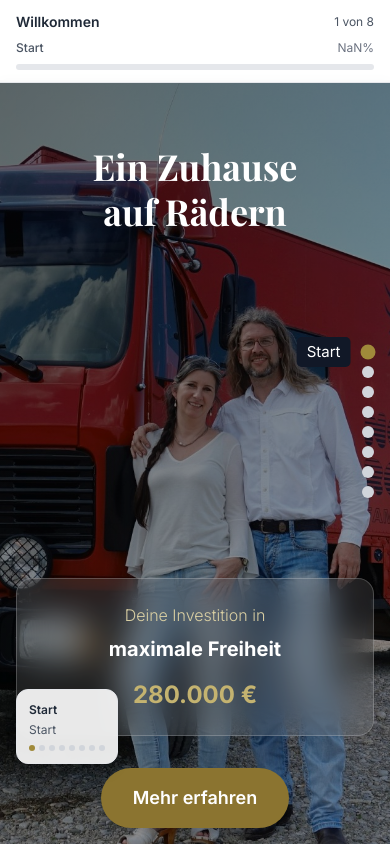
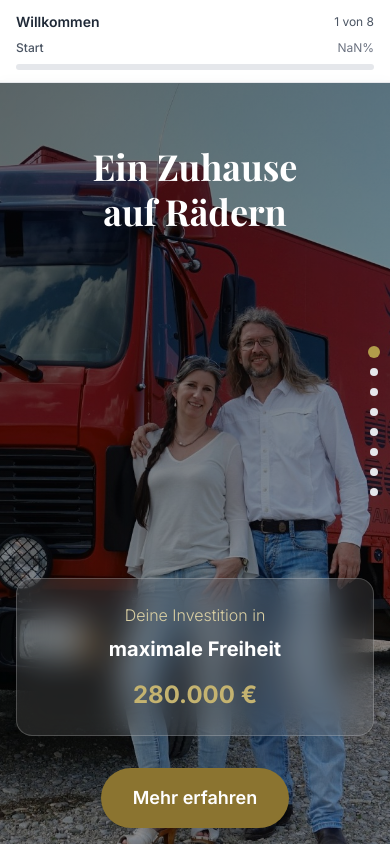
Before and after one commit to build-with-chris/noRootsTruck, a Next.js app: page / in a window 390 px wide. Shown: the top 844 px of the page. Built offline with nearby package versions, Linux system fonts and the light colour scheme.

Commit message:
small adjustments

```diff
--- a/src/components/MobileProgressIndicator.tsx
+++ b/src/components/MobileProgressIndicator.tsx
@@ -73,9 +73,9 @@ export default function MobileProgressIndicator() {
         </div>
       </div>
 
-      {/* Chapter Dots Navigation */}
-      <div className="lg:hidden fixed right-4 top-1/2 transform -translate-y-1/2 z-40">
-        <div className="flex flex-col space-y-2">
+      {/* Chapter Dots Navigation - Dezenter */}
+      <div className="lg:hidden fixed right-3 top-1/2 transform -translate-y-1/2 z-30">
+        <div className="flex flex-col space-y-3">
           {chapters.map((chapter, index) => (
             <button
               key={chapter.id}
@@ -85,43 +85,18 @@ export default function MobileProgressIndicator() {
                   element.scrollIntoView({ behavior: 'smooth' })
                 }
               }}
-              className={`group relative w-3 h-3 rounded-full transition-all duration-200 ${
+              className={`group relative w-2 h-2 rounded-full transition-all duration-300 ${
                 currentChapter === index
-                  ? 'bg-primary-500 scale-125'
-                  : 'bg-gray-300 hover:bg-gray-400'
+                  ? 'bg-primary-400 scale-150 shadow-sm'
+                  : 'bg-gray-200 hover:bg-gray-300'
               }`}
             >
-              {/* Tooltip on hover */}
-              <div className={`absolute right-5 top-1/2 transform -translate-y-1/2 bg-gray-900 text-white text-xs px-2 py-1 rounded opacity-0 group-hover:opacity-100 transition-opacity duration-200 whitespace-nowrap ${
-                currentChapter === index ? 'opacity-100' : ''
-              }`}>
+              {/* Tooltip on hover - nur bei Hover sichtbar */}
+              <div className="absolute right-4 top-1/2 transform -translate-y-1/2 bg-gray-800/90 text-white text-xs px-2 py-1 rounded opacity-0 group-hover:opacity-100 transition-opacity duration-300 whitespace-nowrap backdrop-blur-sm">
                 {chapter.number === 0 ? chapter.title : `${chapter.number}. ${chapter.title}`}
               </div>
             </button>
           ))}
-        </div>
-      </div>
-
-      {/* Floating Mini Overview */}
-      <div className="lg:hidden fixed bottom-20 left-4 z-40">
-        <div className="bg-white/90 backdrop-blur-sm rounded-xl shadow-lg border border-gray-200 p-3 max-w-40">
-          <div className="text-xs font-semibold text-gray-800 mb-1">
-            {currentChapter === 0 ? 'Start' : `Kapitel ${currentChapter}`}
-          </div>
-          <div className="text-xs text-gray-600 leading-tight">
-            {chapters[currentChapter]?.title}
-          </div>
-          <div className="mt-2 flex items-center space-x-1">
-            {chapters.map((_, index) => (
-              <div
-                key={index}
-                className={`w-1.5 h-1.5 rounded-full transition-colors duration-200 ${
-                  index === currentChapter ? 'bg-primary-500' :
-                  index < currentChapter ? 'bg-green-400' : 'bg-gray-300'
-                }`}
-              />
-            ))}
-          </div>
         </div>
       </div>
 
--- a/src/components/TrailerSection.tsx
+++ b/src/components/TrailerSection.tsx
@@ -221,10 +221,10 @@ export default function TrailerSection() {
                 Atmosphäre & Ambiente
               </h4>
               <p className="text-gray-700">
-                Komplettumbau 2017–2020 mit nachhaltigen Materialien: Armaflex-Dämmung,
+                Komplettumbau 2017–2020 mit ausschließlich natürlichen Materialien: Armaflex-Dämmung,
                 hinterlüftete Birkenholzverkleidung. Verwendung von Birke, Eukalyptus und
-                200 Jahre alter Fichte. Holz mit Naturwachs behandelt – keine Kunststoffe.
-                11 große Fenster sorgen für optimale Lichtverhältnisse.
+                200 Jahre alter Fichte. Alle Holzoberflächen mit Naturwachs behandelt für natürliches Raumklima.
+                11 große Fenster sorgen für optimale Lichtverhältnisse und Frischluftzirkulation.
               </p>
             </div>
           </div>
--- a/src/components/TruckSection.tsx
+++ b/src/components/TruckSection.tsx
@@ -119,21 +119,21 @@ export default function TruckSection() {
         <div className="lg:hidden mb-16">
           <Accordion title="Technische Highlights" defaultOpen={true}>
             <div className="grid grid-cols-2 gap-3">
-              <div className="p-3 bg-gray-50 rounded-lg">
-                <div className="text-xs text-gray-600">Motor</div>
-                <div className="font-semibold">168 PS Diesel</div>
+              <div className="p-3 bg-white rounded-lg border border-gray-200">
+                <div className="text-xs text-gray-700 font-medium">Motor</div>
+                <div className="font-bold text-gray-900">168 PS Diesel</div>
               </div>
-              <div className="p-3 bg-gray-50 rounded-lg">
-                <div className="text-xs text-gray-600">Hubraum</div>
-                <div className="font-semibold">5.675 cm³</div>
+              <div className="p-3 bg-white rounded-lg border border-gray-200">
+                <div className="text-xs text-gray-700 font-medium">Hubraum</div>
+                <div className="font-bold text-gray-900">5.675 cm³</div>
               </div>
-              <div className="p-3 bg-gray-50 rounded-lg">
-                <div className="text-xs text-gray-600">Führerschein</div>
-                <div className="font-semibold">Klasse C1E</div>
+              <div className="p-3 bg-white rounded-lg border border-gray-200">
+                <div className="text-xs text-gray-700 font-medium">Führerschein</div>
+                <div className="font-bold text-gray-900">Klasse C1E</div>
               </div>
-              <div className="p-3 bg-gray-50 rounded-lg">
-                <div className="text-xs text-gray-600">Max. Speed</div>
-                <div className="font-semibold">84 km/h</div>
+              <div className="p-3 bg-white rounded-lg border border-gray-200">
+                <div className="text-xs text-gray-700 font-medium">Max. Speed</div>
+                <div className="font-bold text-gray-900">84 km/h</div>
               </div>
             </div>
           </Accordion>
```
